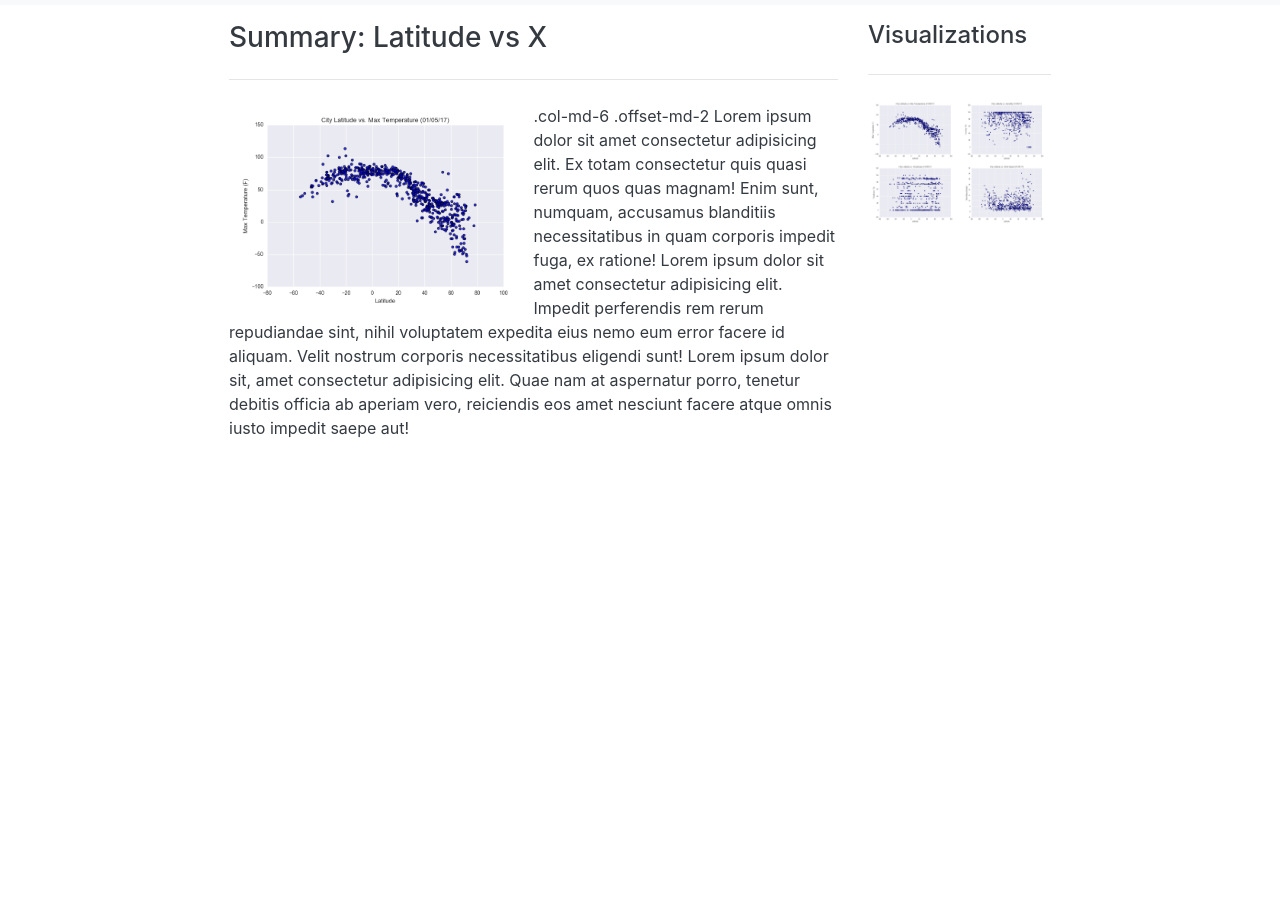
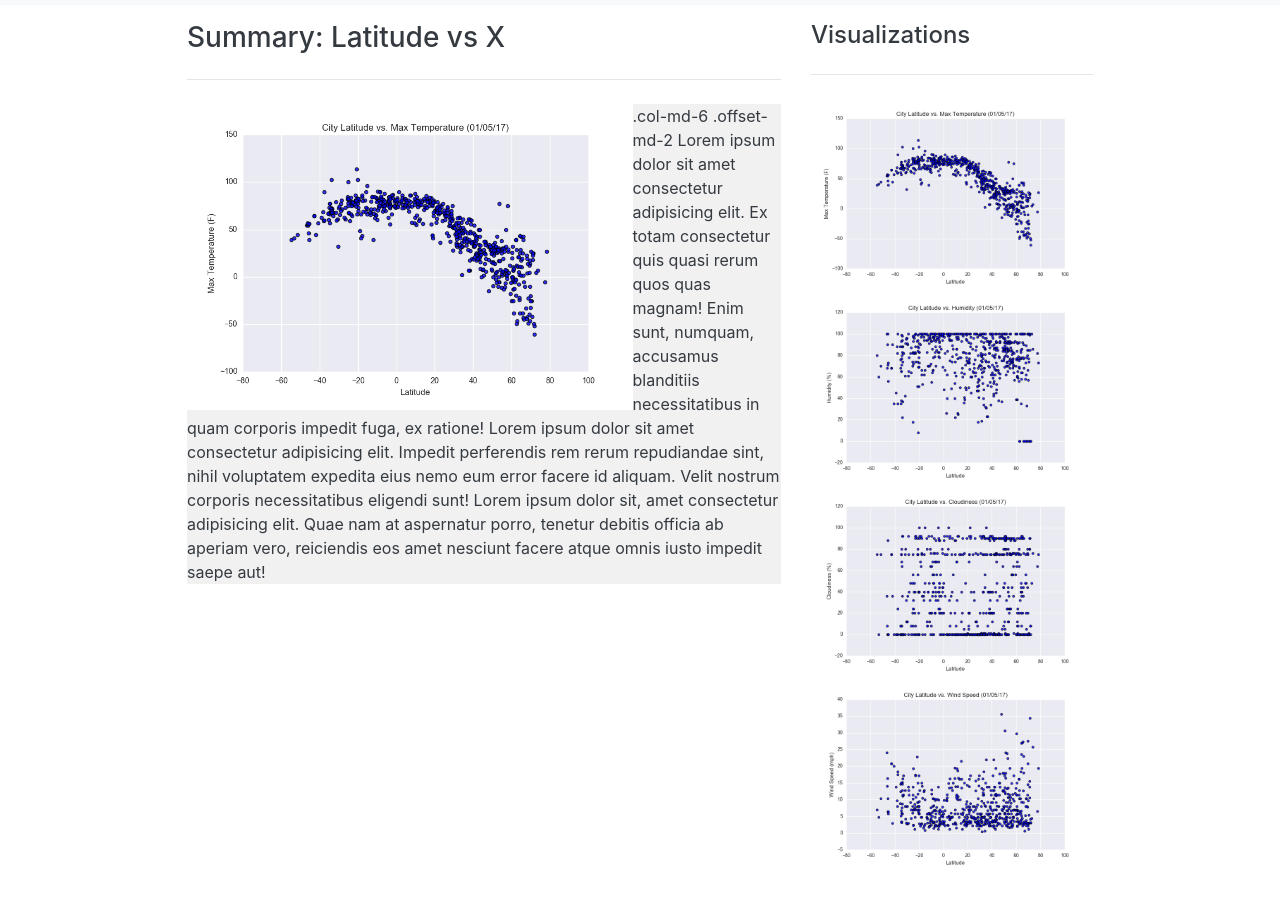
Before and after one commit to CatherineLuquire/Web-Design-Challenge, a plain HTML site: page WebVisualizations/Resources/index.html in a window 1280 px wide. Shown: the part 51-949 px from the top of the page. Before the commit the page ends 800 px from the top, so only its background shows below. Drawn offline with nearby package versions, Linux system fonts and the light colour scheme.

Commit message:
updated index page

```diff
--- a/WebVisualizations/Resources/landing-page.html
+++ b/WebVisualizations/Resources/index.html
@@ -4,12 +4,12 @@
   <meta charset="UTF-8">
   <title>Landing Page</title>
   <link rel="stylesheet" href="https://stackpath.bootstrapcdn.com/bootstrap/4.3.1/css/bootstrap.min.css" integrity="sha384-ggOyR0iXCbMQv3Xipma34MD+dH/1fQ784/j6cY/iJTQUOhcWr7x9JvoRxT2MZw1T" crossorigin="anonymous">
-  <!-- <link rel="stylesheet" href="style.css"> -->
+  <link rel="stylesheet" href="style.css">
 </head>
 
 <body>
   <nav class="nav navbar navbar-expand-lg navbar-light bg-light">
-    <a class="navbar-brand" href="landing-page.html">Latitude</a>
+    <a class="navbar-brand" href="index.html">Latitude</a>
     <button class="navbar-toggler" type="button" data-toggle="collapse" data-target="#navbarSupportedContent" aria-controls="navbarSupportedContent" aria-expanded="false" aria-label="Toggle navigation">
       <span class="navbar-toggler-icon"></span>
     </button>
@@ -40,7 +40,7 @@
   </nav>
 
 
-  <!-- <div class="container-lg"> -->
+  <div class="container-fluid">
     <div class="p-3 mb-2 bg-white text-dark">
       <div class="row justify-content-center">
         <!-- <div class="p-3 border bg-light"> -->
@@ -48,7 +48,7 @@
             <h3>Summary: Latitude vs X</h3>
             <hr class="my-4">
             <p>
-              <img src="assets/images/Fig1.png" class="float-left" alt="Responsive image" style="width:50%">
+              <img src="assets/images/Fig1.png" class="float-left" alt="Responsive image" style="width:75%">
               .col-md-6 .offset-md-2 Lorem ipsum dolor sit amet consectetur adipisicing elit. Ex totam consectetur quis
               quasi rerum quos quas magnam! Enim sunt, numquam, accusamus blanditiis necessitatibus in quam corporis
               impedit
@@ -58,22 +58,23 @@
               tenetur debitis officia ab aperiam vero, reiciendis eos amet nesciunt facere atque omnis iusto impedit saepe aut!
             </p>
           </div>
-          <div class="col-md-2">
+          <div class="col-md-3 col-sm-6">
             <h4>Visualizations</h4>
             <hr class="my-4">
             <div class="thumbnail">
               <a href="visualization-temp.html">
-                <img src="assets/images/Fig1.png" class="float-left" alt="Responsive image" style="width: 50%">
+                <img src="assets/images/Fig1.png" class="float-left" alt="Responsive image" style="width: 100%">
                 <a href="visualization-humidity.html">
-                  <img src="assets/images/Fig2.png" class="float-right" alt="Responsive image" style="width:50%">
+                  <img src="assets/images/Fig2.png" class="float-right" alt="Responsive image" style="width:100%">
                   <a href="visualization-cloudiness.html">
-                    <img src="assets/images/Fig3.png" class="float-left" alt="Responsive image" style="width:50%">
+                    <img src="assets/images/Fig3.png" class="float-left" alt="Responsive image" style="width:100%">
                     <a href="visualization-windspeed.html">
-                      <img src="assets/images/Fig4.png" class="float-right" alt="Responsive image" style="width:50%">
+                      <img src="assets/images/Fig4.png" class="float-right" alt="Responsive image" style="width:100%">
             </div>
           </div>
       </div>
     </div>
+  </div>
 
 
     <script src="https://code.jquery.com/jquery-3.3.1.slim.min.js"
--- a/WebVisualizations/Resources/style.css
+++ b/WebVisualizations/Resources/style.css
@@ -1,56 +1,3 @@
-body {
-  background: #f1f1f1;
+p {
+    background-color: #f1f1f1;
 }
-
-h1 {
-  font-size: 80px;
-}
-
-h3 {
-  font-size: 30px;
-}
-
-/* Giving our navbar some padding and a background color */
-.navbar {
-  padding: 10px;
-  background: seagreen;
-}
-
-/* Making our navbar li's inline-block elements this makes it so we can have multiple on the same line. Floats could have been used too */
-.navbar li {
-  display: inline-block;
-  padding: 20px;
-  margin-right: 10px;
-  margin-left: 10px;
-  cursor: pointer;
-  background: #fff;
-  border-radius: 3px;
-}
-
-/* Getting rid of the default link styles here */
-.navbar li a {
-  color: #000;
-  text-decoration: none;
-}
-
-/* Styling the header, giving it a height, a background color, and some top padding */
-.header {
-  height: 200px;
-  padding-top: 20px;
-  background: cdcdcd;
-}
-
-/* Centering our h1 tag inside our header, giving it a little padding, removing its margin */
-.header h1 {
-  padding: 60px;
-  margin: 0;
-  color: #000;
-  text-align: center;
-}
-
-/* Giving the .post element margin on 3 sides */
-.post {
-  margin-top: 50px;
-  margin-right: 100px;
-  margin-left: 100px;
-}
--- /dev/null
+++ b/WebVisualizations/Resources/style_old.css
@@ -0,0 +1,56 @@
+body {
+  background: #f1f1f1;
+}
+
+h1 {
+  font-size: 80px;
+}
+
+h3 {
+  font-size: 30px;
+}
+
+/* Giving our navbar some padding and a background color */
+.navbar {
+  padding: 10px;
+  background: seagreen;
+}
+
+/* Making our navbar li's inline-block elements this makes it so we can have multiple on the same line. Floats could have been used too */
+.navbar li {
+  display: inline-block;
+  padding: 20px;
+  margin-right: 10px;
+  margin-left: 10px;
+  cursor: pointer;
+  background: #fff;
+  border-radius: 3px;
+}
+
+/* Getting rid of the default link styles here */
+.navbar li a {
+  color: #000;
+  text-decoration: none;
+}
+
+/* Styling the header, giving it a height, a background color, and some top padding */
+.header {
+  height: 200px;
+  padding-top: 20px;
+  background: cdcdcd;
+}
+
+/* Centering our h1 tag inside our header, giving it a little padding, removing its margin */
+.header h1 {
+  padding: 60px;
+  margin: 0;
+  color: #000;
+  text-align: center;
+}
+
+/* Giving the .post element margin on 3 sides */
+.post {
+  margin-top: 50px;
+  margin-right: 100px;
+  margin-left: 100px;
+}
```
Also changed, not shown: WebVisualizations/Resources/visualization-cloudiness.html (+1 -1 lines).
